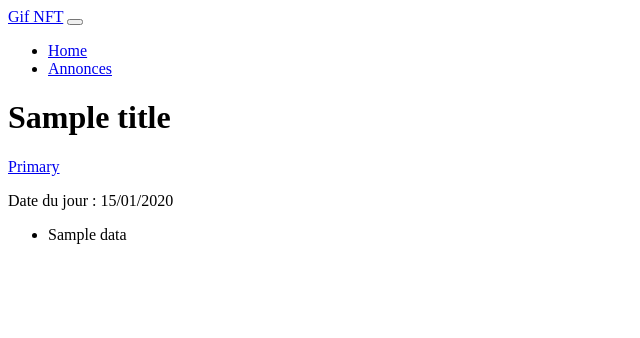
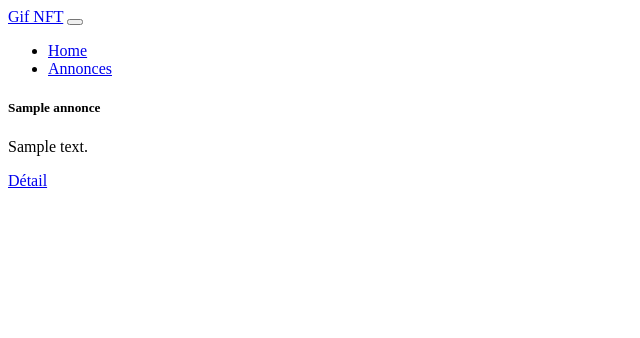
Before and after one commit to Desmo-Saze-Practice/petites_annonces, a Symfony app: template templates/home/index.html.twig in a window 1280 px wide. Shown: the top 338 px of the page, without its empty margins (0-640 px from the left). Run offline with Twig, Linux system fonts and the light colour scheme; the template is opened without the code that fills it: most values are stand-ins (such as "Sample title", 1, 10 or a date in 2020); some libraries are stand-ins or nearby versions.

Commit message:
affichage des 3 dernières annonces non vendues et en parfait état

```diff
--- a/src/Controller/AnnonceController.php
+++ b/src/Controller/AnnonceController.php
@@ -24,7 +24,9 @@ class AnnonceController extends AbstractController
         //$annonces = $annonceRepository->findAll();
 
         return $this->render('annonce/index.html.twig', [
-            'annonces' => $annonceRepository->findAll(),
+            'annonces' => $annonceRepository->findBy([
+                'isSold' => false
+            ]),
         ]);
     }
 
--- a/templates/home/index.html.twig
+++ b/templates/home/index.html.twig
@@ -1,14 +1,15 @@
 {% extends "layout/full_width.html.twig" %}
 
 {% block content %}
-    <h1>{{ title }}</h1>
-
-    <a href="#" class="btn btn-primary">Primary</a>
-    <p>{{ content }}</p>
-    <span>Date du jour : {{ date|date("d/m/Y") }}</span>
-    <ul>
-        {% for d in data %}
-            <li>{{ d }}</li>
+    <div class="row">
+        {% for annonce in annonces %}
+            <div class="card col">
+                <div class="card-body">
+                    <h5 class="card-title">{{ annonce.title }}</h5>
+                    <p class="card-text">{{ annonce.description }}</p>
+                    <a href="#" class="btn btn-primary">Détail</a>
+                </div>
+            </div>
         {% endfor %}
-    </ul>
+    </div>
 {% endblock %}
```
Also changed, not shown: src/Controller/HomeController.php (+14 -5 lines).
